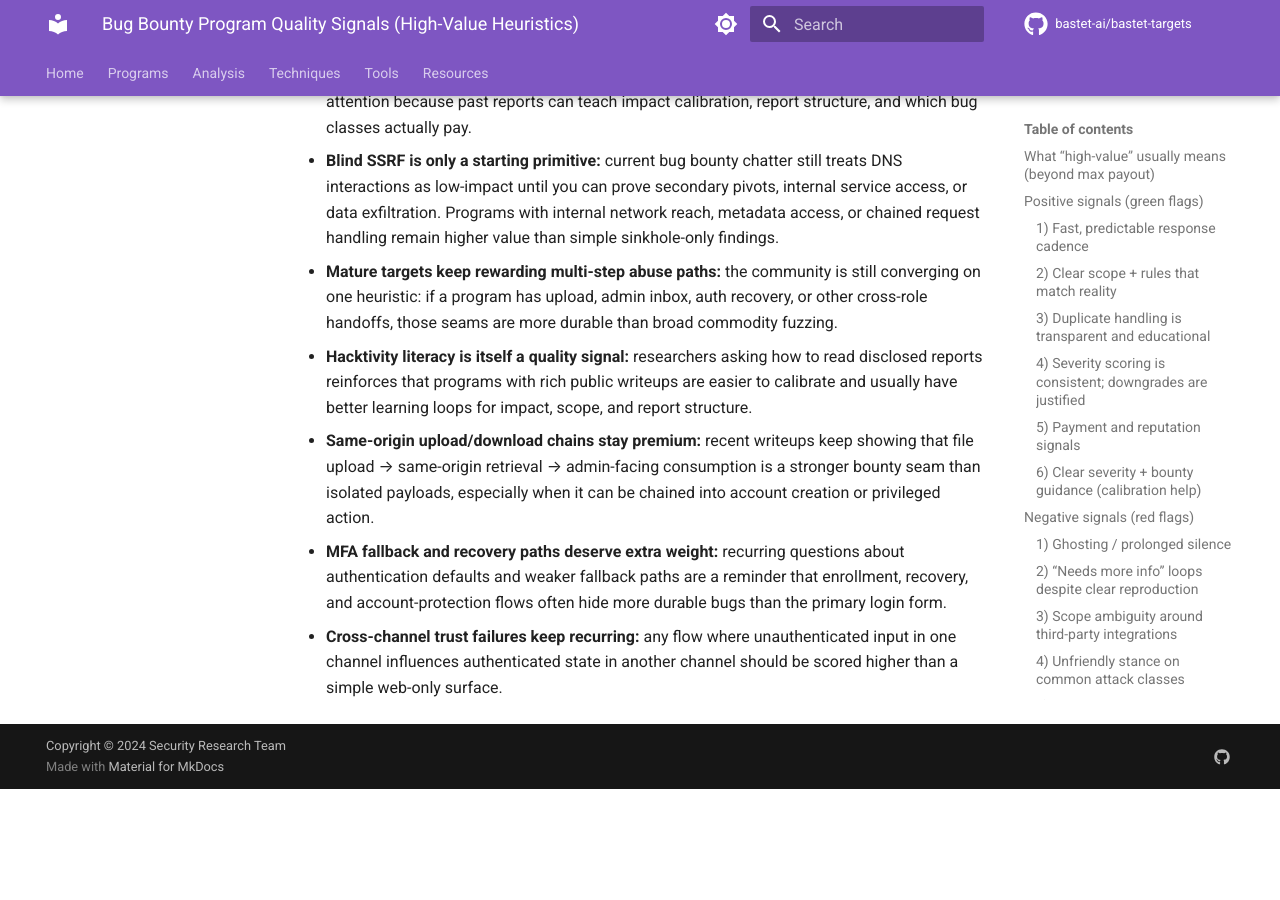
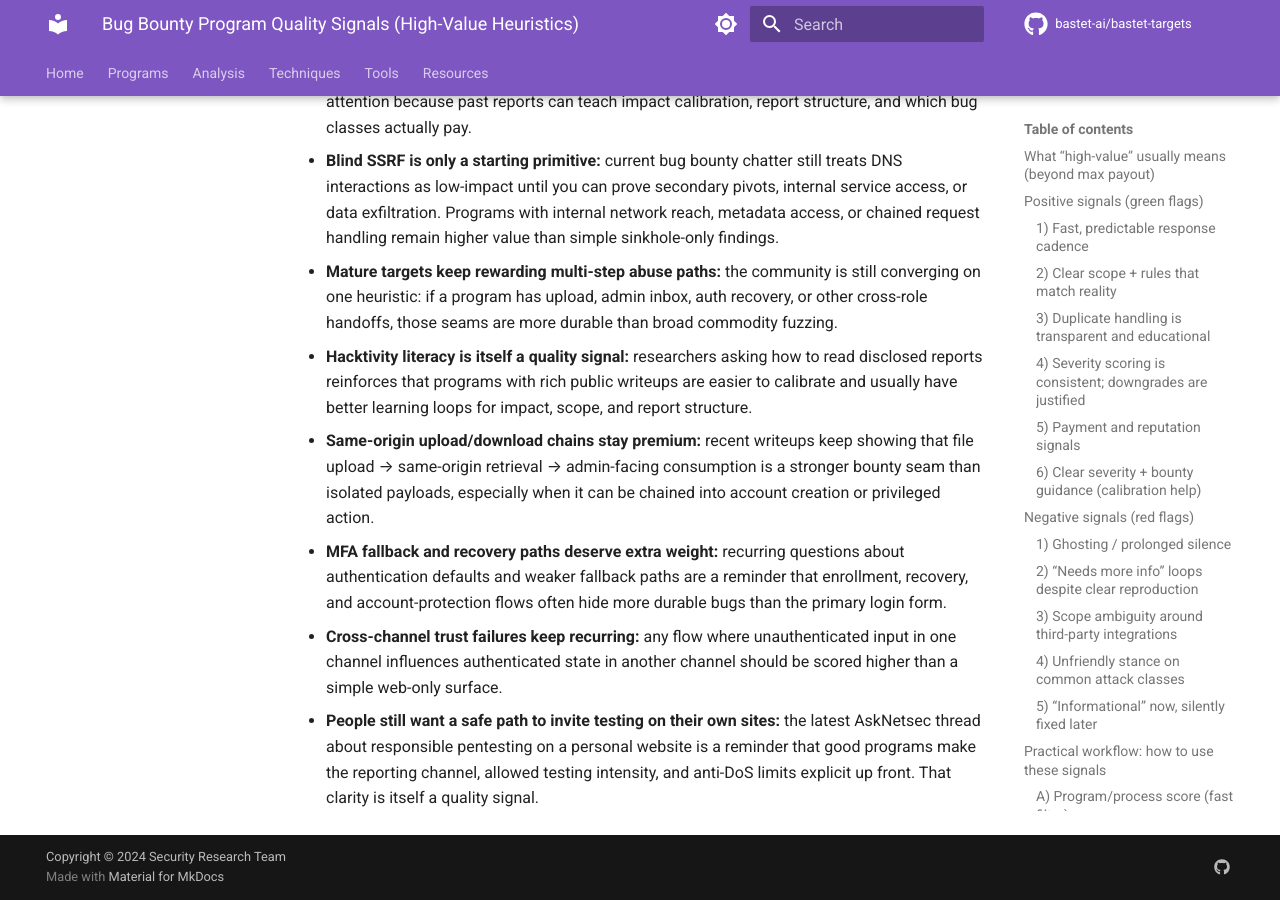
Before and after one commit to bastet-ai/bastet-targets, an MkDocs documentation site: the page built from docs/program-quality-signals.md, in a window 1280 px wide and 900 px high, scrolled down 9950 px. Built offline with MkDocs 1.6.1 and Material for MkDocs 9.7.7, drawn with Linux system fonts in a browser that asks for light colours; comment, search, counter and statistics services are not loaded; before the commit the page ends 10739 px from its top, so only the background shows below that.

Commit message:
docs: add March 29 program-quality signal

```diff
--- a/docs/program-quality-signals.md
+++ b/docs/program-quality-signals.md
@@ -205,3 +205,4 @@
 - **Same-origin upload/download chains stay premium:** recent writeups keep showing that file upload → same-origin retrieval → admin-facing consumption is a stronger bounty seam than isolated payloads, especially when it can be chained into account creation or privileged action.
 - **MFA fallback and recovery paths deserve extra weight:** recurring questions about authentication defaults and weaker fallback paths are a reminder that enrollment, recovery, and account-protection flows often hide more durable bugs than the primary login form.
 - **Cross-channel trust failures keep recurring:** any flow where unauthenticated input in one channel influences authenticated state in another channel should be scored higher than a simple web-only surface.
+- **People still want a safe path to invite testing on their own sites:** the latest AskNetsec thread about responsible pentesting on a personal website is a reminder that good programs make the reporting channel, allowed testing intensity, and anti-DoS limits explicit up front. That clarity is itself a quality signal.
```
